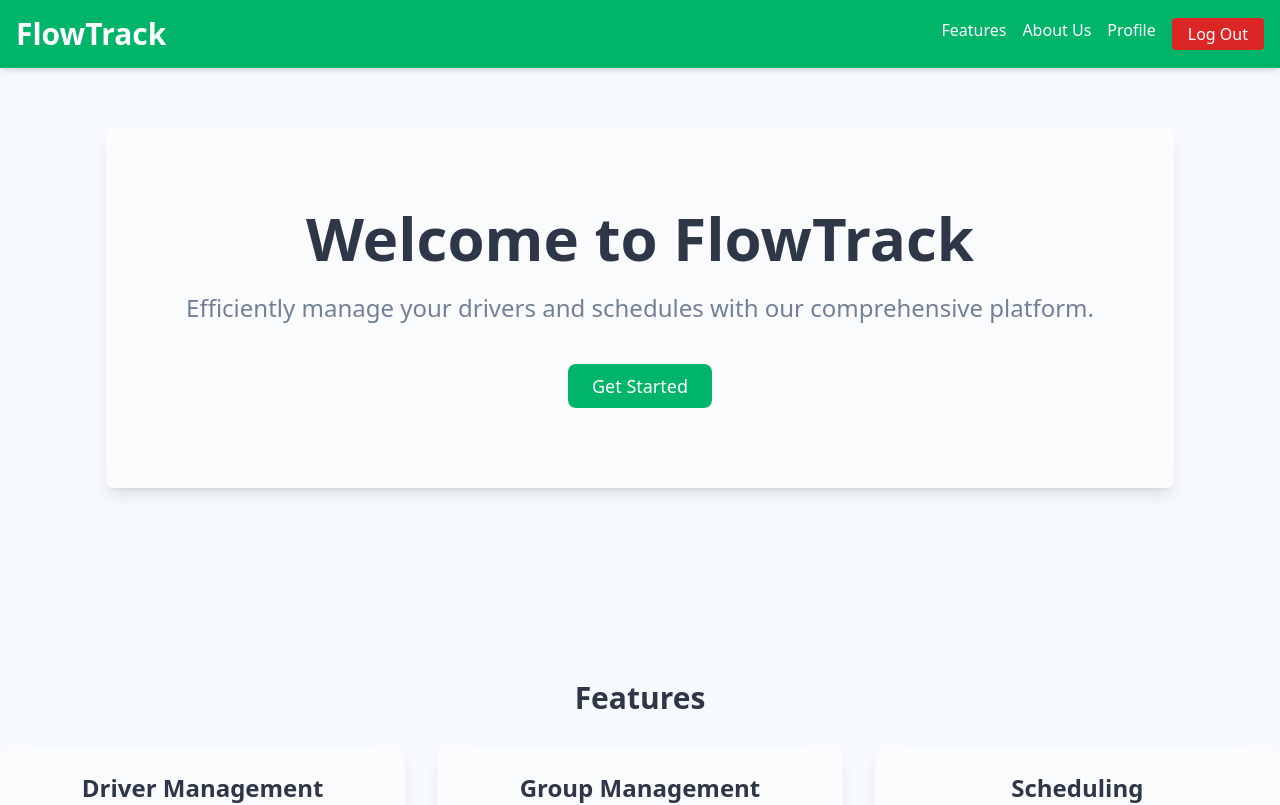
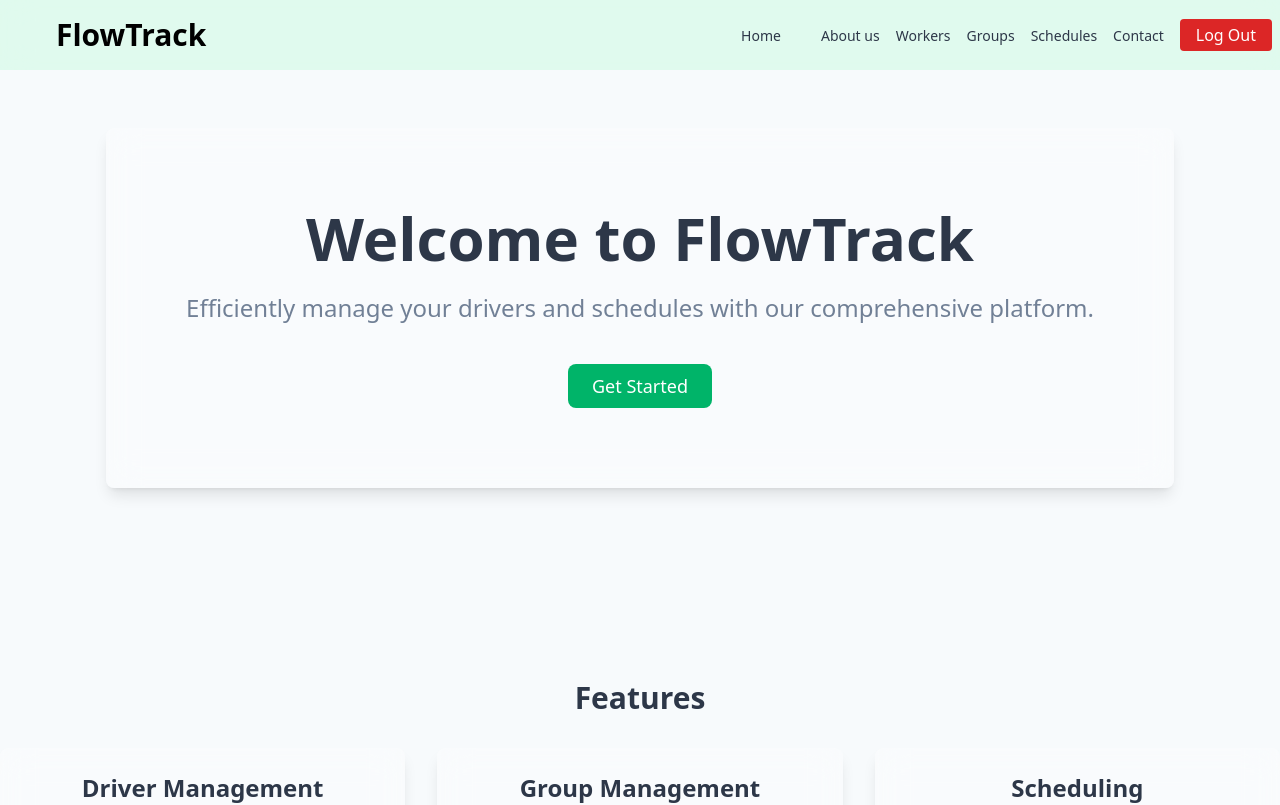
Before and after one commit to fatemzh/FlowTrack, a React (Vite) app: page /home in a window 1280 px wide. Shown: the top 805 px of the page. Built offline with nearby package versions, Linux system fonts and the light colour scheme; no server answers.

Commit message:
feat(Home): Add NavBar and Footer components

```diff
--- /dev/null
+++ b/src/components/Footer.tsx
@@ -0,0 +1,9 @@
+const Footer = () => {
+  return (
+    <div className="text-xs text-center bg-emerald-800 bg-opacity-20 backdrop-filter backdrop-blur-lg p-4 w-full text-gray-700">
+      © 2024 Developed by Abid Fatima
+    </div>
+  );
+}
+
+export default Footer;
--- /dev/null
+++ b/src/components/NavBar.tsx
@@ -0,0 +1,135 @@
+import { useState } from "react";
+import { useNavigate } from "react-router-dom";
+
+const NavBar = () => {
+  const [menuOpen, setMenuOpen] = useState(false);
+  const navigate = useNavigate();
+
+  const toggleMenu = () => {
+    setMenuOpen(!menuOpen);
+  };
+
+  const handleLogout = () => {
+    localStorage.removeItem("token");
+    navigate("/login");
+  };
+
+  return (
+    <div className="flex items-center bg-emerald-100 bg-opacity-60 backdrop-filter backdrop-blur-lg fixed top-0 w-full z-40 h-[70px]">
+      <div className="container mx-auto flex justify-between items-center p-2">
+        <div
+          className="text-3xl font-bold cursor-pointer ml-12"
+          onClick={() => navigate("/")}
+        >
+          FlowTrack
+        </div>
+        <nav className="flex-1">
+          <div className="flex justify-end items-center space-x-4">
+            <ul className="hidden md:flex items-center space-x-4 list-none">
+              <li className="mx-6">
+                <a
+                  className="relative text-sm font-medium text-gray-800 cursor-pointer hover:before:w-full hover:before:transform hover:before:translate-x-0 hover:before:opacity-100 before:content-[''] before:w-8 before:h-1 before:bg-green-500 before:rounded before:absolute before:bottom-[-0.6rem] before:opacity-0 before:transition-all before:duration-300 before:ease-in-out before:transform before:translate-x-[-1.5rem]"
+                  href="#Hero"
+                >
+                  Home
+                </a>
+              </li>
+              <li className="mx-6">
+                <a
+                  className="relative text-sm font-medium text-gray-800 cursor-pointer hover:before:w-full hover:before:transform hover:before:translate-x-0 hover:before:opacity-100 before:content-[''] before:w-8 before:h-1 before:bg-green-500 before:rounded before:absolute before:bottom-[-0.6rem] before:opacity-0 before:transition-all before:duration-300 before:ease-in-out before:transform before:translate-x-[-1.5rem]"
+                  href="#Skills"
+                >
+                  About us
+                </a>
+              </li>
+              <li className="mx-6">
+                <a
+                  className="relative text-sm font-medium text-gray-800 cursor-pointer hover:before:w-full hover:before:transform hover:before:translate-x-0 hover:before:opacity-100 before:content-[''] before:w-8 before:h-1 before:bg-green-500 before:rounded before:absolute before:bottom-[-0.6rem] before:opacity-0 before:transition-all before:duration-300 before:ease-in-out before:transform before:translate-x-[-1.5rem]"
+                  href="#Skills"
+                >
+                  Workers
+                </a>
+              </li>
+              <li className="mx-6">
+                <a
+                  className="relative text-sm font-medium text-gray-800 cursor-pointer hover:before:w-full hover:before:transform hover:before:translate-x-0 hover:before:opacity-100 before:content-[''] before:w-8 before:h-1 before:bg-green-500 before:rounded before:absolute before:bottom-[-0.6rem] before:opacity-0 before:transition-all before:duration-300 before:ease-in-out before:transform before:translate-x-[-1.5rem]"
+                  href="#Skills"
+                >
+                  Groups
+                </a>
+              </li>
+              <li className="mx-6">
+                <a
+                  className="relative text-sm font-medium text-gray-800 cursor-pointer hover:before:w-full hover:before:transform hover:before:translate-x-0 hover:before:opacity-100 before:content-[''] before:w-8 before:h-1 before:bg-green-500 before:rounded before:absolute before:bottom-[-0.6rem] before:opacity-0 before:transition-all before:duration-300 before:ease-in-out before:transform before:translate-x-[-1.5rem]"
+                  href="#WorkExperience"
+                >
+                  Schedules
+                </a>
+              </li>
+              <li className="mx-6">
+                <a
+                  className="relative text-sm font-medium text-gray-800 cursor-pointer hover:before:w-full hover:before:transform hover:before:translate-x-0 hover:before:opacity-100 before:content-[''] before:w-8 before:h-1 before:bg-green-500 before:rounded before:absolute before:bottom-[-0.6rem] before:opacity-0 before:transition-all before:duration-300 before:ease-in-out before:transform before:translate-x-[-1.5rem]"
+                  href="#Contact"
+                >
+                  Contact
+                </a>
+              </li>
+              <li>
+                <button
+                  onClick={handleLogout}
+                  className="bg-red-600 hover:bg-red-700 text-white py-1 px-4 rounded transition duration-300"
+                >
+                  Log Out
+                </button>
+              </li>
+            </ul>
+            <button
+              className="md:hidden text-gray-800 focus:outline-none"
+              onClick={toggleMenu}
+            >
+              <svg
+                className="w-6 h-6"
+                fill="none"
+                stroke="currentColor"
+                viewBox="0 0 24 24"
+                xmlns="http://www.w3.org/2000/svg"
+              >
+                <path
+                  strokeLinecap="round"
+                  strokeLinejoin="round"
+                  strokeWidth="2"
+                  d={
+                    menuOpen
+                      ? "M6 18L18 6M6 6l12 12"
+                      : "M4 6h16M4 12h16M4 18h16"
+                  }
+                ></path>
+              </svg>
+            </button>
+          </div>
+        </nav>
+        {menuOpen && (
+          <nav className="md:hidden bg-green-600 w-full">
+            <a href="#features" className="block py-2 px-4 hover:bg-green-700">
+              Features
+            </a>
+            <a href="#about" className="block py-2 px-4 hover:bg-green-700">
+              About Us
+            </a>
+            <a href="/profile" className="block py-2 px-4 hover:bg-green-700">
+              Profile
+            </a>
+            <button
+              onClick={handleLogout}
+              className="block w-full text-left py-2 px-4 hover:bg-red-700"
+            >
+              Log Out
+            </button>
+          </nav>
+        )}
+      </div>
+    </div>
+  );
+};
+
+export default NavBar;
--- a/src/pages/Home.tsx
+++ b/src/pages/Home.tsx
@@ -1,51 +1,22 @@
-import React, { useState } from 'react';
-import { useNavigate } from 'react-router-dom';
+import Footer from "../components/Footer";
+import NavBar from "../components/NavBar";
 
 const HomePage: React.FC = () => {
-  const [menuOpen, setMenuOpen] = useState(false);
-  const navigate = useNavigate();
-
-  const handleLogout = () => {
-    // Implement logout functionality here
-    localStorage.removeItem('token');
-    navigate('/login');
-  };
-
   return (
     <div className="min-h-screen bg-gray-100 flex flex-col">
-      <header className="bg-green-600 text-white backdrop-blur-lg shadow-md p-4 fixed top-0 left-0 right-0 z-50">
-        <div className="container mx-auto flex justify-between items-center">
-          <div className="text-3xl font-bold cursor-pointer" onClick={() => navigate('/')}>FlowTrack</div>
-          <nav className="hidden md:flex space-x-4">
-            <a href="#features" className="hover:text-gray-100">Features</a>
-            <a href="#about" className="hover:text-gray-100">About Us</a>
-            <a href="/profile" className="hover:text-gray-100">Profile</a>
-            <button onClick={handleLogout} className="bg-red-600 hover:bg-red-700 text-white py-1 px-4 rounded transition duration-300">Log Out</button>
-          </nav>
-          <button
-            className="md:hidden text-gray-100 focus:outline-none"
-            onClick={() => setMenuOpen(!menuOpen)}
-          >
-            <svg className="w-6 h-6" fill="none" stroke="currentColor" viewBox="0 0 24 24" xmlns="http://www.w3.org/2000/svg">
-              <path strokeLinecap="round" strokeLinejoin="round" strokeWidth="2" d={menuOpen ? "M6 18L18 6M6 6l12 12" : "M4 6h16M4 12h16M4 18h16"}></path>
-            </svg>
-          </button>
-        </div>
-        {menuOpen && (
-          <nav className="md:hidden bg-green-600">
-            <a href="#features" className="block py-2 px-4 hover:bg-green-700">Features</a>
-            <a href="#about" className="block py-2 px-4 hover:bg-green-700">About Us</a>
-            <a href="/profile" className="block py-2 px-4 hover:bg-green-700">Profile</a>
-            <button onClick={handleLogout} className="block w-full text-left py-2 px-4 hover:bg-red-700">Log Out</button>
-          </nav>
-        )}
-      </header>
-
+      <NavBar />
       <main className="container mx-auto flex-grow flex flex-col justify-center items-center text-center py-20 md:py-32">
         <div className="bg-white/30 backdrop-blur-lg shadow-lg rounded-lg p-10 md:p-20">
-          <h1 className="text-4xl md:text-6xl font-bold text-gray-800 mb-6">Welcome to FlowTrack</h1>
-          <p className="text-lg md:text-2xl text-gray-600 mb-10">Efficiently manage your drivers and schedules with our comprehensive platform.</p>
-          <button className="bg-green-600 text-white py-2 px-6 rounded-lg text-lg hover:bg-green-700 transition duration-300">Get Started</button>
+          <h1 className="text-4xl md:text-6xl font-bold text-gray-800 mb-6">
+            Welcome to FlowTrack
+          </h1>
+          <p className="text-lg md:text-2xl text-gray-600 mb-10">
+            Efficiently manage your drivers and schedules with our comprehensive
+            platform.
+          </p>
+          <button className="bg-green-600 text-white py-2 px-6 rounded-lg text-lg hover:bg-green-700 transition duration-300">
+            Get Started
+          </button>
         </div>
       </main>
 
@@ -54,16 +25,28 @@ const HomePage: React.FC = () => {
           <h2 className="text-3xl font-bold text-gray-800 mb-8">Features</h2>
           <div className="grid grid-cols-1 md:grid-cols-3 gap-8">
             <div className="bg-white/30 backdrop-blur-lg shadow-lg rounded-lg p-6">
-              <h3 className="text-2xl font-bold text-gray-800 mb-2">Driver Management</h3>
-              <p className="text-gray-600">Efficiently manage driver information and their schedules.</p>
+              <h3 className="text-2xl font-bold text-gray-800 mb-2">
+                Driver Management
+              </h3>
+              <p className="text-gray-600">
+                Efficiently manage driver information and their schedules.
+              </p>
             </div>
             <div className="bg-white/30 backdrop-blur-lg shadow-lg rounded-lg p-6">
-              <h3 className="text-2xl font-bold text-gray-800 mb-2">Group Management</h3>
-              <p className="text-gray-600">Organize drivers into groups for better coordination.</p>
+              <h3 className="text-2xl font-bold text-gray-800 mb-2">
+                Group Management
+              </h3>
+              <p className="text-gray-600">
+                Organize drivers into groups for better coordination.
+              </p>
             </div>
             <div className="bg-white/30 backdrop-blur-lg shadow-lg rounded-lg p-6">
-              <h3 className="text-2xl font-bold text-gray-800 mb-2">Scheduling</h3>
-              <p className="text-gray-600">Create and manage schedules with ease.</p>
+              <h3 className="text-2xl font-bold text-gray-800 mb-2">
+                Scheduling
+              </h3>
+              <p className="text-gray-600">
+                Create and manage schedules with ease.
+              </p>
             </div>
           </div>
         </div>
@@ -72,15 +55,15 @@ const HomePage: React.FC = () => {
       <section id="about" className="py-16 bg-gray-100">
         <div className="container mx-auto text-center">
           <h2 className="text-3xl font-bold text-gray-800 mb-8">About Us</h2>
-          <p className="text-lg text-gray-600">FlowTrack is a leading platform for managing drivers and their schedules, making it easier for companies to streamline their operations.</p>
+          <p className="text-lg text-gray-600">
+            FlowTrack is a leading platform for managing drivers and their
+            schedules, making it easier for companies to streamline their
+            operations.
+          </p>
         </div>
       </section>
 
-      <footer className="bg-gray-800 text-white py-4">
-        <div className="container mx-auto text-center">
-          &copy; 2024 FlowTrack. All rights reserved.
-        </div>
-      </footer>
+      <Footer/>
     </div>
   );
 };
```
